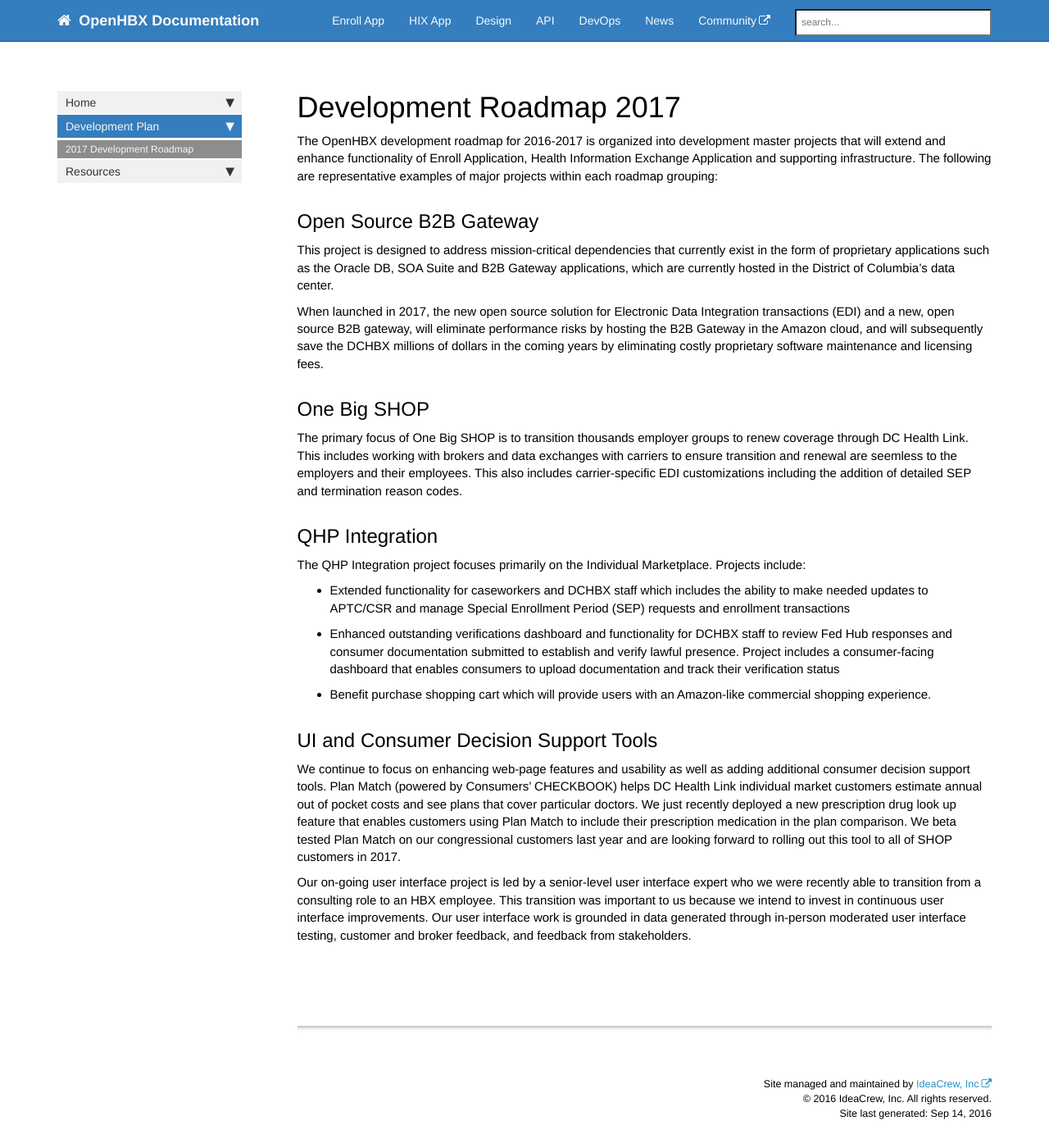
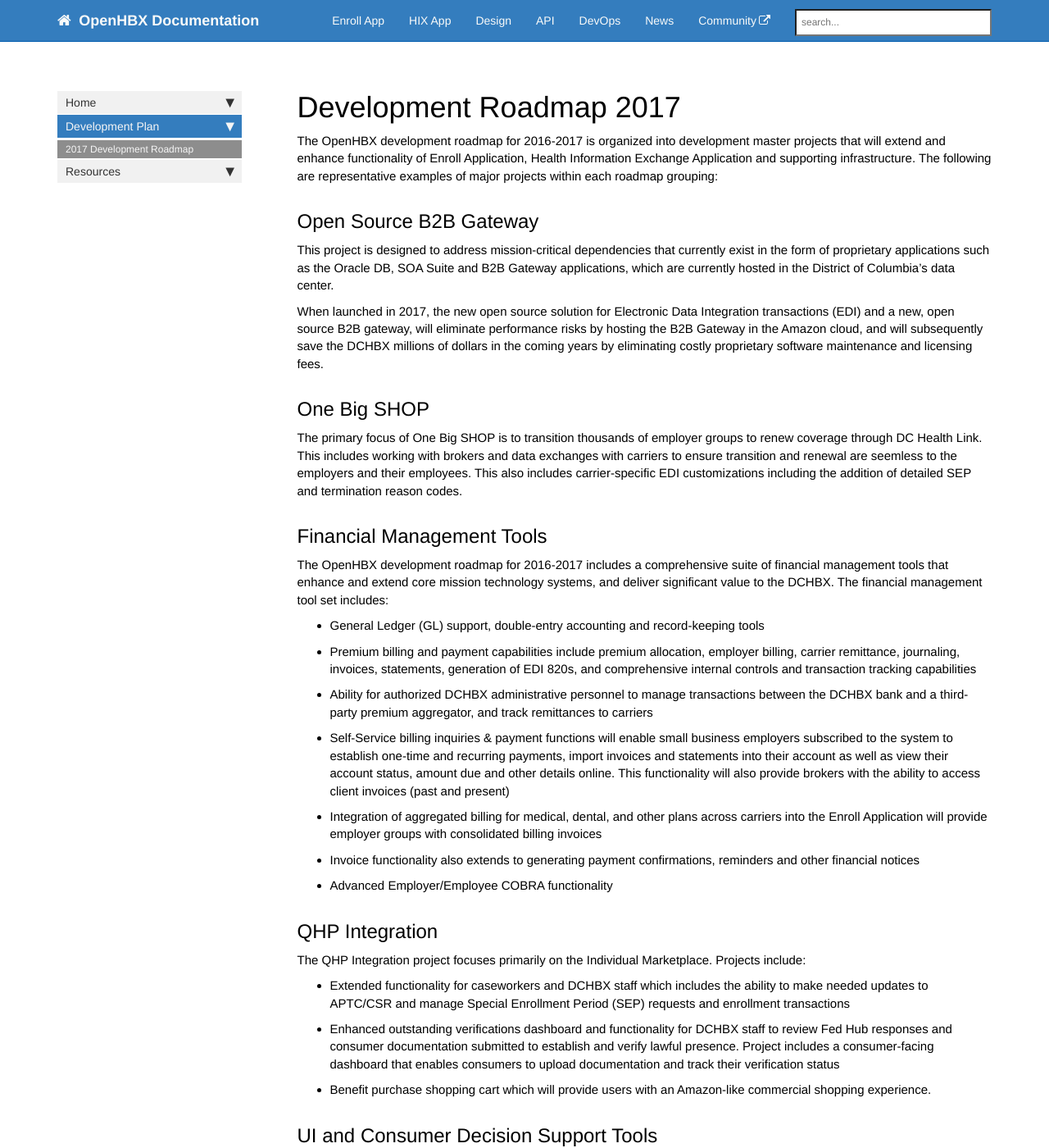
Before and after one commit to openhbx/openhbx.github.io, a Jekyll site: the page built from pages/enroll_app/ea_dev_roadmap_2017.md, in a window 1280 px wide and 1400 px high. Shown: the whole window at 82% size. Built offline with Jekyll 4.4.1, drawn with Linux system fonts in a browser that asks for light colours; nearby versions of some CDN libraries; comment, search, counter and statistics services are not loaded.

Commit message:
Addition of Financial Management project

```diff
--- a/pages/enroll_app/ea_dev_roadmap_2017.md
+++ b/pages/enroll_app/ea_dev_roadmap_2017.md
@@ -14,7 +14,24 @@ This project is designed to address mission-critical dependencies that currently
 When launched in 2017, the new open source solution for Electronic Data Integration transactions (EDI) and a new, open source B2B gateway, will eliminate performance risks by hosting the B2B Gateway in the Amazon cloud, and will subsequently save the DCHBX millions of dollars in the coming years by eliminating costly proprietary software maintenance and licensing fees.
 
 ## One Big SHOP
-The primary focus of One Big SHOP is to transition thousands employer groups to renew coverage through DC Health Link.  This includes working with brokers and data exchanges with carriers to ensure transition and renewal are seemless to the employers and their employees.   This also includes carrier-specific EDI customizations including the addition of detailed SEP and termination reason codes.
+The primary focus of One Big SHOP is to transition thousands of employer groups to renew coverage through DC Health Link.  This includes working with brokers and data exchanges with carriers to ensure transition and renewal are seemless to the employers and their employees.   This also includes carrier-specific EDI customizations including the addition of detailed SEP and termination reason codes.
+
+## Financial Management Tools
+The OpenHBX development roadmap for 2016-2017 includes a comprehensive suite of financial management tools that enhance and extend core mission technology systems, and deliver significant value to the DCHBX.  The financial management tool set includes:
+
+* General Ledger (GL) support, double-entry accounting and record-keeping tools
+
+* Premium billing and payment capabilities include premium allocation, employer billing, carrier remittance, journaling, invoices, statements, generation of EDI 820s, and comprehensive internal controls and transaction tracking capabilities
+
+* Ability for authorized DCHBX administrative personnel to manage transactions between the DCHBX bank and a third-party premium aggregator, and track remittances to carriers
+
+* Self-Service billing inquiries &amp; payment functions will enable small business employers subscribed to the system to establish one-time and recurring payments, import invoices and statements into their account as well as view their account status, amount due and other details online. This functionality will also provide brokers with the ability to access client invoices (past and present)
+
+* Integration of aggregated billing for medical, dental, and other plans across carriers into the Enroll Application will provide employer groups with consolidated billing invoices
+
+* Invoice functionality also extends to generating payment confirmations, reminders and other financial notices
+
+* Advanced Employer/Employee COBRA functionality
 
 ## QHP Integration
 The QHP Integration project focuses primarily on the Individual Marketplace. Projects include:
```
